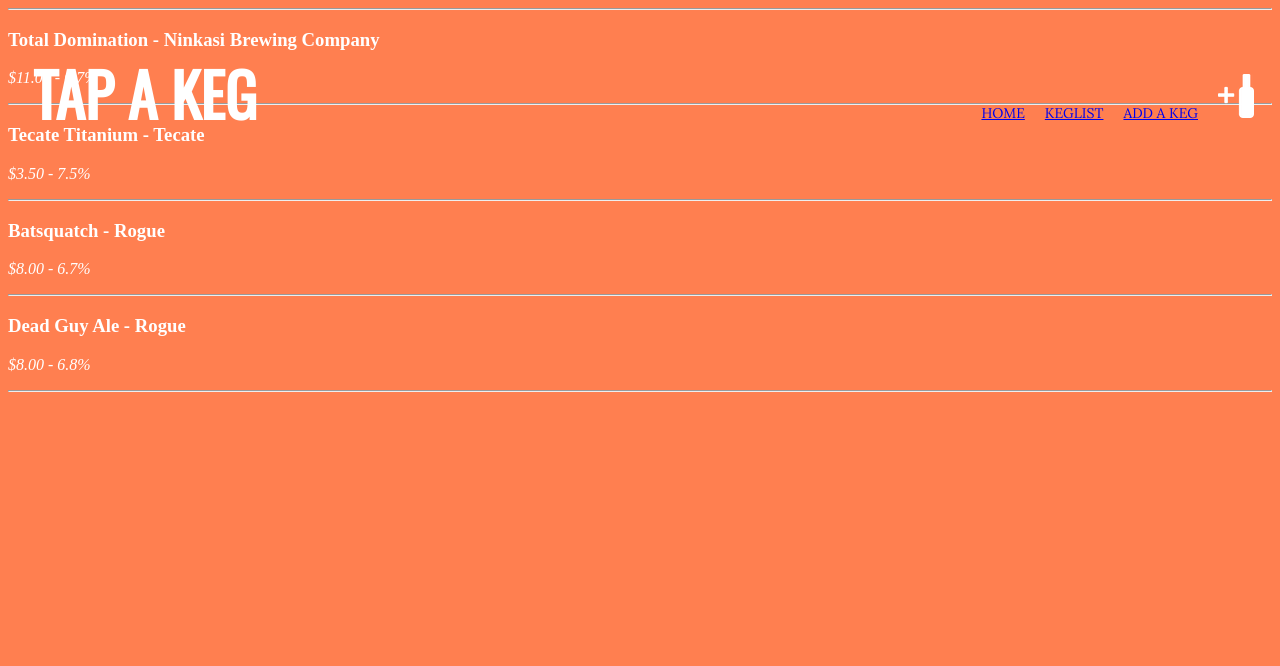
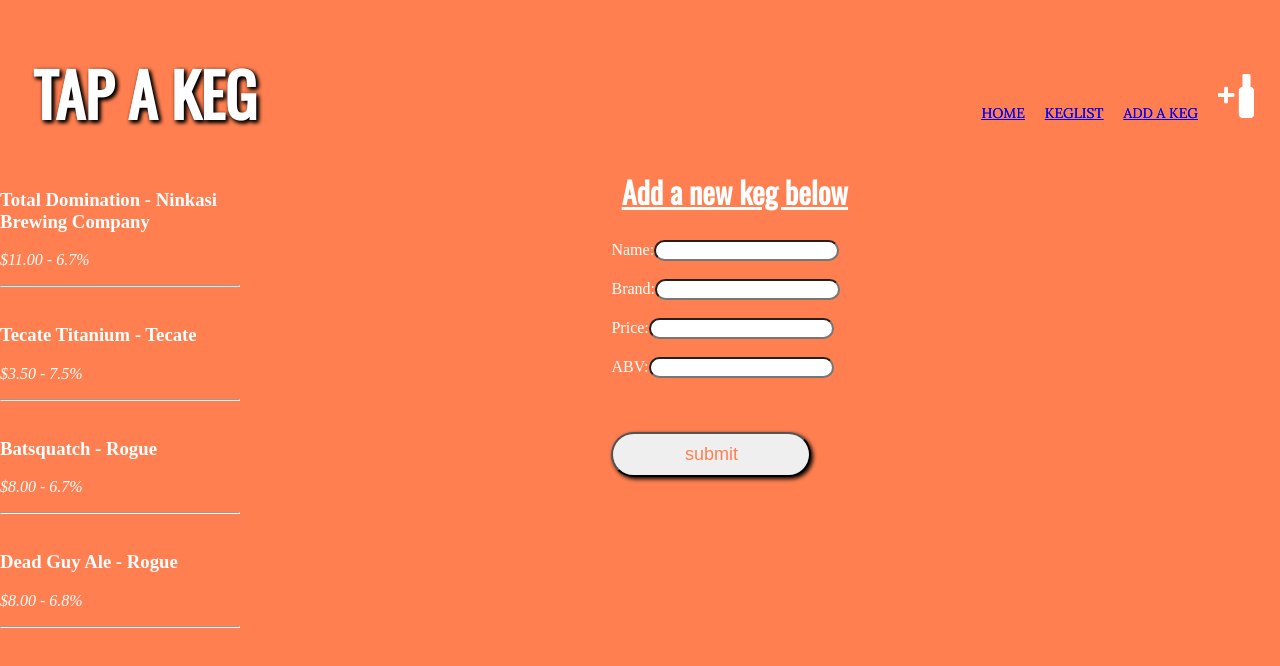
Before and after one commit to cordwalsh/tap-room, a React app: page / in a window 1280 px wide. Shown: the top 666 px of the page. Built offline with nearby package versions, Linux system fonts and the light colour scheme.

Commit message:
adds empty form to page and styling

```diff
--- a/src/App.jsx
+++ b/src/App.jsx
@@ -15,6 +15,7 @@
     <div>
       <Navbar />
       <Keglist />
+      <NewKegControl />
 
     </div>
   </BrowserRouter>
--- a/src/components/Keg.jsx
+++ b/src/components/Keg.jsx
@@ -9,7 +9,7 @@
 
 function Keg(props){
     return (
-        <div>
+        <div className="keg_list">
             <h3>{props.name} - {props.brand}</h3>
             <p><em>{props.price} - {props.abv}</em></p>
             <hr/>
--- a/src/components/Keglist.jsx
+++ b/src/components/Keglist.jsx
@@ -40,8 +40,8 @@
 
 function Keglist() {
   return (
-    <div>
-      <hr/>
+    <div className="keg_list_2">
+
       {masterKegList.map((keg, index) =>
         <Keg name={keg.name}
           brand={keg.brand}
--- a/src/components/Navbar.jsx
+++ b/src/components/Navbar.jsx
@@ -5,7 +5,7 @@
 function Navbar() {
   return (
     <div>
-    <h1> TAP A KEG </h1>
+    <h1 className="tap"> TAP A KEG </h1>
       <div className="navbar">
           <ul>
             <li><Link to="/">HOME</Link></li>
--- a/src/components/NewKegControl.jsx
+++ b/src/components/NewKegControl.jsx
@@ -7,7 +7,7 @@
   return (
     <div>
       <Navbar />
-      <h2>Add a new keg below</h2>
+      <h2><u>Add a new keg below</u></h2>
       <NewKegForm />
     </div>
   );
--- a/src/components/NewKegForm.jsx
+++ b/src/components/NewKegForm.jsx
@@ -10,29 +10,31 @@
         <form>
           <label>
             Name:
-            <input type="text" name="beer_name" value={this.state.beer_name} onChange={this.handleInputChange} />
+            <input type="text" name="beer_name" />
           </label>
           <br></br>
           <br></br>
           <label>
             Brand:
-            <input type="text" name="beer_brand" value={this.state.beer_brand} onChange={this.handleInputChange} />
+            <input type="text" name="beer_brand" />
           </label>
           <br></br>
           <br></br>
           <label>
             Price:
-            <input type="text" name="beer_price" value={this.state.beer_price} onChange={this.handleInputChange} />
+            <input type="text" name="beer_price" />
           </label>
           <br></br>
           <br></br>
           <label>
             ABV:
-            <input type="text" name="beer_abv" value={this.state.beer_abv} onChange={this.handleInputChange} />
+            <input type="text" name="beer_abv" />
           </label>
           <br></br>
           <br></br>
-          <input type="submit" value="Submit" />
+          <br></br>
+          <br></br>
+            <input className="input_button" type="submit" value="submit" />
         </form>
       </div>
     </div>
--- a/src/style.scss
+++ b/src/style.scss
@@ -19,11 +19,12 @@
   color: red;
 }
 
- h1 {
+ .tap {
   position: absolute;
   padding-left: 25px;
   font-family: 'Oswald', sans-serif;
   font-size: 60px;
+  text-shadow: 2px 2px 4px black;
 }
 
 .container_image {
@@ -42,3 +43,39 @@
   background-color: coral;
   color: white;
 }
+
+.keg_list {
+  padding-top: 10px;
+}
+
+.keg_list_2 {
+  position: absolute;
+  top: 10rem;
+  right: 65rem;
+}
+
+.new_keg_form {
+  position: absolute;
+  top: 15rem;
+  right: 27.5rem;
+}
+
+h2 {
+  position: absolute;
+  top: 9rem;
+  right: 27rem;
+  font-family: 'Oswald', sans-serif;
+  font-size: 30px;
+}
+
+input {
+  border-radius: 25px;
+}
+
+.input_button {
+  color: coral;
+  font-size: 18px;
+  width: 200px;
+  padding: 10px;
+  box-shadow: 2px 2px 4px black;
+}
```
